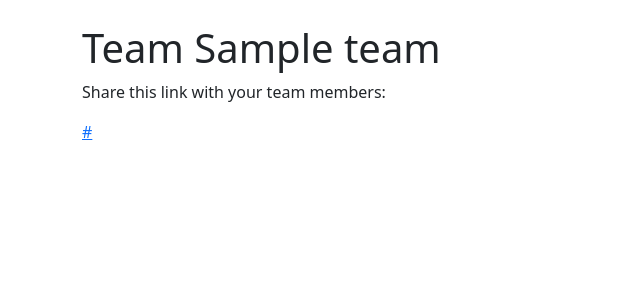
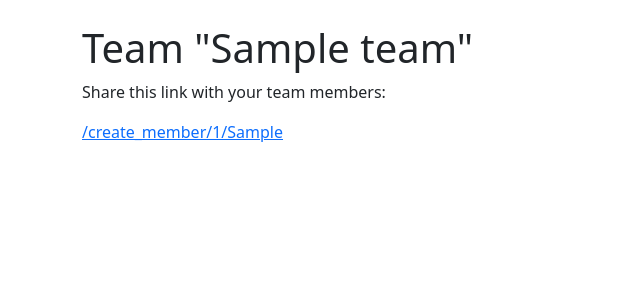
Before and after one commit to prechelt/cuhasc, a Django app: a page that uses cuhasc/templates/cuhasc/show_team.html in a window 1280 px wide. Shown: the top 300 px of the page, without its empty margins (0-640 px from the left). Run offline with Django 5.2, Linux system fonts and the light colour scheme; tables that the repository leaves empty hold one stand-in row (values such as "Sample post").

Commit message:
views.py, *.html: edit_team, create_member, show_member, edit_member

```diff
--- a/cuhasc/templates/cuhasc/show_team.html
+++ b/cuhasc/templates/cuhasc/show_team.html
@@ -1,9 +1,9 @@
 {% extends "cuhasc/base.html" %}
 
-{% block title %}Team {{ team.name }}{% endblock %}
+{% block title %}Team "{{ team.name }}"{% endblock %}
 
 {% block content %}
-<h1>Team {{ team.name }}</h1>
+<h1>Team "{{ team.name }}"</h1>
 <p>Share this link with your team members:</p>
 <a href="{% url 'create_member' team.id team.member_token %}">{% url 'create_member' team.id team.member_token %}</a>
 {% endblock %}
--- a/cuhasc/urls.py
+++ b/cuhasc/urls.py
@@ -5,4 +5,8 @@ urlpatterns = [
     path("", views.home, name="home"),
     path("create_team", views.create_team, name="create_team"),
     path("show_team/<int:id>/<str:token>", views.show_team, name="show_team"),
+    path("edit_team/<int:id>/<str:token>", views.edit_team, name="edit_team"),
+    path("create_member/<int:team_id>/<str:member_token>", views.create_member, name="create_member"),
+    path("show_member/<int:id>/<str:token>", views.show_member, name="show_member"),
+    path("edit_member/<int:id>/<str:token>", views.edit_member, name="edit_member"),
 ]
--- a/cuhasc/views.py
+++ b/cuhasc/views.py
@@ -2,8 +2,8 @@ from django.shortcuts import render, redirect, get_object_or_404
 from django.http import HttpResponseNotAllowed
 
 from cuhasc.cookies import CuhascCookie
-from cuhasc.forms import TeamForm
-from cuhasc.models import Team
+from cuhasc.forms import MemberForm, TeamForm
+from cuhasc.models import Member, Team
 import cuhasc.constants as c
 
 
@@ -36,3 +36,59 @@ def create_team(request):
 def show_team(request, id, token):
     team = get_object_or_404(Team, id=id, token=token)
     return render(request, "cuhasc/show_team.html", {'team': team})
+
+
+def edit_team(request, id, token):
+    team = get_object_or_404(Team, id=id, token=token)
+    if request.method == 'GET':
+        form = TeamForm(instance=team)
+        return render(request, "cuhasc/edit_team.html", {'form': form, 'team': team})
+    elif request.method == 'POST':
+        form = TeamForm(request.POST, instance=team)
+        if form.is_valid():
+            form.save()
+            return redirect('show_team', id=team.id, token=team.token)
+        return render(request, "cuhasc/edit_team.html", {'form': form, 'team': team})
+    else:
+        return HttpResponseNotAllowed(['GET', 'POST'])
+
+
+def create_member(request, team_id, member_token):
+    team = get_object_or_404(Team, id=team_id, member_token=member_token)
+    if request.method == 'GET':
+        form = MemberForm()
+        return render(request, "cuhasc/create_member.html", {'form': form, 'team': team})
+    elif request.method == 'POST':
+        form = MemberForm(request.POST)
+        if form.is_valid():
+            member = form.save(commit=False)
+            member.team = team
+            member.save()
+            cookie = CuhascCookie(request)
+            cookie.add(member)
+            response = redirect('show_member', id=member.id, token=member.token)
+            response.set_cookie(c.COOKIE_NAME, cookie.cookietext)
+            return response
+        return render(request, "cuhasc/create_member.html", {'form': form, 'team': team})
+    else:
+        return HttpResponseNotAllowed(['GET', 'POST'])
+
+
+def show_member(request, id, token):
+    member = get_object_or_404(Member, id=id, token=token)
+    return render(request, "cuhasc/show_member.html", {'member': member})
+
+
+def edit_member(request, id, token):
+    member = get_object_or_404(Member, id=id, token=token)
+    if request.method == 'GET':
+        form = MemberForm(instance=member)
+        return render(request, "cuhasc/edit_member.html", {'form': form, 'member': member})
+    elif request.method == 'POST':
+        form = MemberForm(request.POST, instance=member)
+        if form.is_valid():
+            form.save()
+            return redirect('show_member', id=member.id, token=member.token)
+        return render(request, "cuhasc/edit_member.html", {'form': form, 'member': member})
+    else:
+        return HttpResponseNotAllowed(['GET', 'POST'])
```
Also changed, not shown: cuhasc/templates/cuhasc/create_member.html (added, +12 -0 lines), cuhasc/templates/cuhasc/edit_member.html (added, +12 -0 lines), cuhasc/templates/cuhasc/edit_team.html (added, +15 -0 lines), cuhasc/templates/cuhasc/show_member.html (added, +9 -0 lines).
